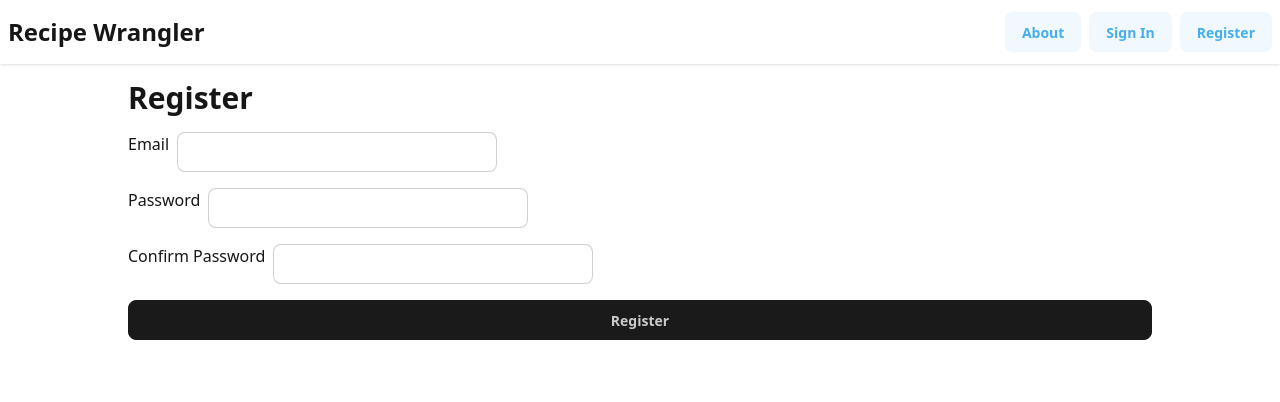
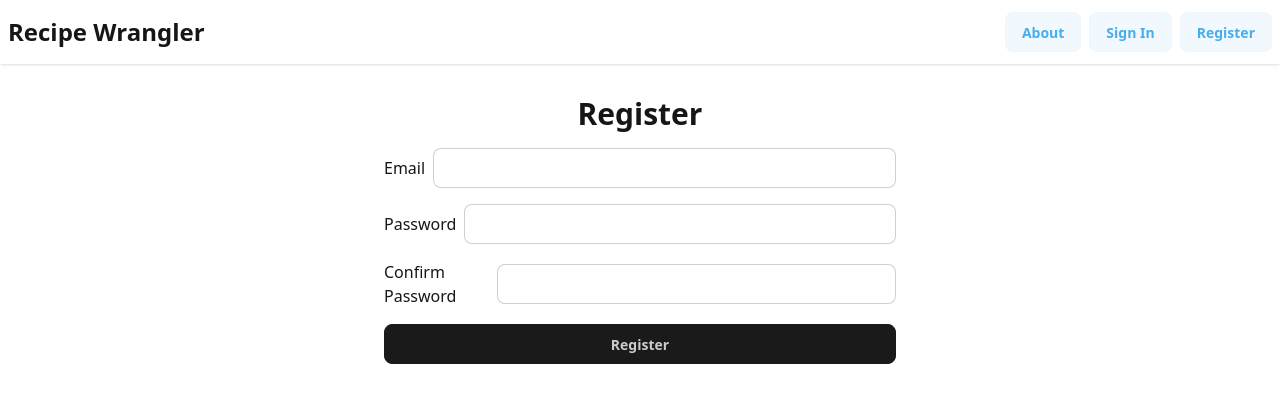
Before and after one commit to Justin-K-Ellis/recipe_wrangler_client, a Next.js app: page /register in a window 1280 px wide. Shown: the top 402 px of the page. Built offline with nearby package versions, Linux system fonts and the light colour scheme; no server answers.

Commit message:
fix: stylizing ui layout

```diff
--- a/src/app/about/page.tsx
+++ b/src/app/about/page.tsx
@@ -2,12 +2,12 @@ import PageTitle from "../components/PageTitle";
 
 export default function page() {
   return (
-    <>
+    <section className="flex flex-col items-center justify-center">
       <PageTitle text="About" />
-      <p>
+      <p className="w-9/10 text-justify flex justify-center">
         Recipe Wrangler helps you find and use delicious recipes and create and
         manage your own.
       </p>
-    </>
+    </section>
   );
 }
--- a/src/app/layout.tsx
+++ b/src/app/layout.tsx
@@ -24,8 +24,6 @@ export default function RootLayout({
 }: Readonly<{
   children: React.ReactNode;
 }>) {
-  // const [authState, setAuthState] = useState(null);
-
   return (
     <html lang="en" data-theme="cmyk" className="h-full">
       <body
--- a/src/app/register/page.tsx
+++ b/src/app/register/page.tsx
@@ -49,32 +49,32 @@ export default function Page() {
   }
 
   return (
-    <div className="mx-auto w-8/10">
+    <div className="mx-auto w-9/10 md:w-4/10 flex flex-col items-center">
       <PageTitle text="Register" />
-      <form className="flex flex-col gap-4" onSubmit={handleSubmit}>
-        <div className="flex flex-row gap-2">
+      <form className="flex flex-col gap-4 w-full" onSubmit={handleSubmit}>
+        <div className="flex flex-row gap-2 items-center">
           <label htmlFor="">Email</label>
           <input
             type="email"
-            className="input"
+            className="input w-full"
             required
             onChange={(e) => setEmail(e.target.value)}
           />
         </div>
-        <div className="flex flex-row gap-2">
+        <div className="flex flex-row gap-2 items-center">
           <label htmlFor="">Password</label>
           <input
             type="password"
-            className="input"
+            className="input w-full"
             required
             onChange={(e) => setPassword1(e.target.value)}
           />
         </div>
-        <div className="flex flex-row gap-2">
+        <div className="flex flex-row gap-2 items-center">
           <label htmlFor="">Confirm Password</label>
           <input
             type="password"
-            className="input"
+            className="input w-full"
             required
             onChange={(e) => setPassword2(e.target.value)}
           />
--- a/src/app/signin/page.tsx
+++ b/src/app/signin/page.tsx
@@ -24,25 +24,25 @@ export default function Page() {
   }
 
   return (
-    <div className="mx-auto w-8/10">
+    <div className="mx-auto w-9/10 md:w-4/10 flex flex-col items-center">
       <PageTitle text="Sign In" />
-      <form className="flex flex-col gap-4" onSubmit={handleSubmit}>
+      <form className="flex flex-col gap-4 w-full" onSubmit={handleSubmit}>
         {/* Email */}
-        <div className="flex flex-row gap-2">
+        <div className="flex flex-row gap-2 items-center">
           <label htmlFor="">Email</label>
           <input
             type="email"
-            className="input"
+            className="input w-full"
             required
             onChange={(e) => setEmail(e.target.value)}
           />
         </div>
         {/* Password */}
-        <div className="flex flex-row gap-2">
+        <div className="flex flex-row gap-2 items-center">
           <label htmlFor="">Password</label>
           <input
             type="password"
-            className="input"
+            className="input w-full"
             required
             onChange={(e) => setPassword1(e.target.value)}
           />
```
